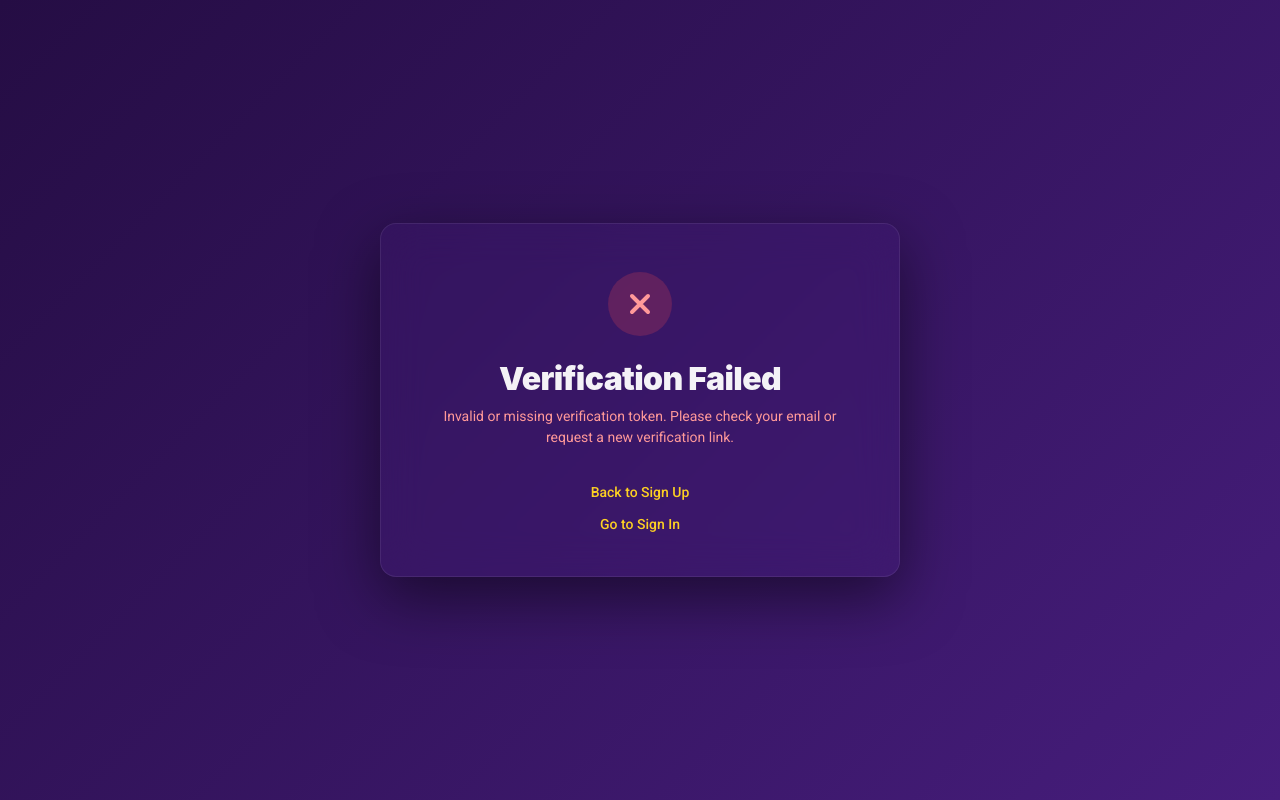
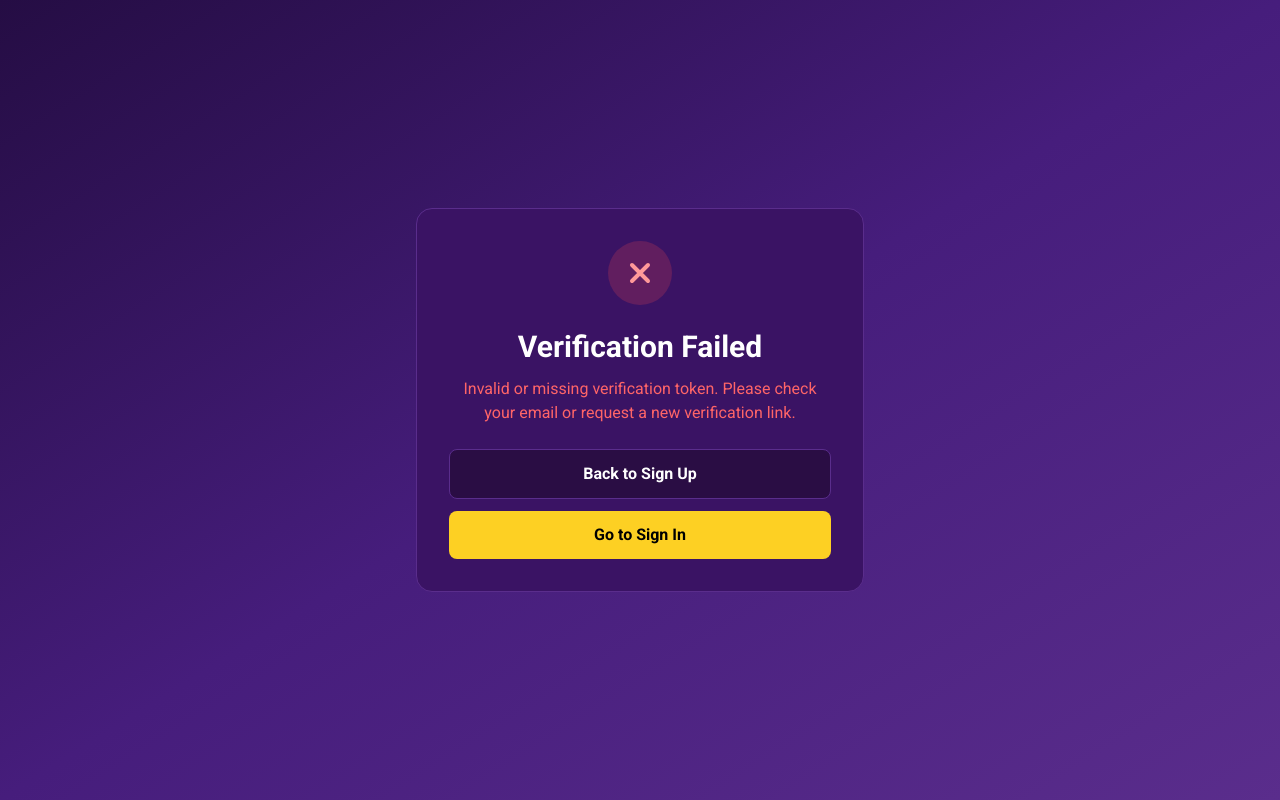
Before and after one commit to showrab09/LSUS_CONNECT, a Next.js app: page /verify-email in a window 1280 px wide. Built offline with nearby package versions, Linux system fonts and the light colour scheme.

Commit message:
feat: Make verify-email page responsive for mobile/tablet/desktop

```diff
--- a/app/verify-email/page.tsx
+++ b/app/verify-email/page.tsx
@@ -3,25 +3,26 @@
 import Link from "next/link";
 import { useState, useEffect, Suspense } from "react";
 import { useSearchParams } from "next/navigation";
-import "./auth-pages.css";
+
+/**
+ * LSUS Connect - Email Verification Page (FULLY RESPONSIVE)
+ * Mobile: Centered card, full-width on small screens
+ * Desktop: Centered card with max-width
+ */
 
 type VerificationStatus = "verifying" | "success" | "error";
 
 function EmailVerificationContent() {
   const searchParams = useSearchParams();
-  const [token, setToken] = useState<string | null>(null);
   const [status, setStatus] = useState<VerificationStatus>("verifying");
   const [message, setMessage] = useState<string>("");
 
   useEffect(() => {
     const tokenParam = searchParams.get("token");
-    setToken(tokenParam);
 
     if (!tokenParam) {
       setStatus("error");
-      setMessage(
-        "Invalid or missing verification token. Please check your email or request a new verification link."
-      );
+      setMessage("Invalid or missing verification token. Please check your email or request a new verification link.");
       return;
     }
 
@@ -33,7 +34,6 @@ function EmailVerificationContent() {
     setMessage("Verifying your email...");
 
     try {
-      // REAL API CALL - This actually verifies the email in the database
       const response = await fetch("/api/auth/verify-email", {
         method: "POST",
         headers: { "Content-Type": "application/json" },
@@ -60,40 +60,19 @@ function EmailVerificationContent() {
   }
 
   return (
-    <div className="authPage">
-      <div className="authCard">
-        <div
-          style={{
-            textAlign: "center",
-            marginBottom: "1.5rem",
-          }}
-        >
+    <div className="min-h-screen flex items-center justify-center bg-gradient-to-br from-[#250D44] via-[#461D7C] to-[#5a2d8c] p-4">
+      <div className="w-full max-w-md bg-[#3a1364] rounded-2xl p-6 sm:p-8 border border-[#5a2d8c]">
+        {/* Icon */}
+        <div className="text-center mb-6">
           {status === "verifying" && (
-            <div
-              style={{
-                width: "64px",
-                height: "64px",
-                margin: "0 auto",
-                border: "4px solid rgba(253, 208, 35, 0.3)",
-                borderTop: "4px solid var(--lsus-gold)",
-                borderRadius: "50%",
-                animation: "spin 1s linear infinite",
-              }}
-            />
+            <div className="w-16 h-16 mx-auto border-4 border-[#FDD023]/30 border-t-[#FDD023] rounded-full animate-spin" />
           )}
           {status === "success" && (
-            <svg
-              width="64"
-              height="64"
-              viewBox="0 0 64 64"
-              fill="none"
-              xmlns="http://www.w3.org/2000/svg"
-              style={{ margin: "0 auto" }}
-            >
+            <svg className="w-16 h-16 mx-auto" viewBox="0 0 64 64" fill="none">
               <circle cx="32" cy="32" r="32" fill="rgba(253, 208, 35, 0.2)" />
               <path
                 d="M20 32L28 40L44 24"
-                stroke="var(--lsus-gold)"
+                stroke="#FDD023"
                 strokeWidth="4"
                 strokeLinecap="round"
                 strokeLinejoin="round"
@@ -101,14 +80,7 @@ function EmailVerificationContent() {
             </svg>
           )}
           {status === "error" && (
-            <svg
-              width="64"
-              height="64"
-              viewBox="0 0 64 64"
-              fill="none"
-              xmlns="http://www.w3.org/2000/svg"
-              style={{ margin: "0 auto" }}
-            >
+            <svg className="w-16 h-16 mx-auto" viewBox="0 0 64 64" fill="none">
               <circle cx="32" cy="32" r="32" fill="rgba(255, 77, 77, 0.2)" />
               <path
                 d="M24 24L40 40M40 24L24 40"
@@ -120,60 +92,50 @@ function EmailVerificationContent() {
           )}
         </div>
 
-        <h1 className="authTitle">
+        {/* Title */}
+        <h1 className="text-white text-2xl sm:text-3xl font-bold text-center mb-3">
           {status === "verifying" && "Verifying Email"}
           {status === "success" && "Email Verified!"}
           {status === "error" && "Verification Failed"}
         </h1>
 
-        <p
-          className="authSubtitle"
-          style={{
-            color:
-              status === "error"
-                ? "#ff9999"
-                : status === "success"
-                ? "var(--lsus-gold)"
-                : "var(--lsus-text-secondary)",
-          }}
-        >
+        {/* Message */}
+        <p className={`text-center mb-6 text-sm sm:text-base ${
+          status === "error" ? "text-red-400" :
+          status === "success" ? "text-[#FDD023]" :
+          "text-gray-300"
+        }`}>
           {message}
         </p>
 
+        {/* Error Actions */}
         {status === "error" && (
-          <div style={{ marginTop: "2rem" }}>
-            <div className="authBottomLinkWrap" style={{ marginTop: "1rem" }}>
-              <Link className="authBottomLink" href="/signup">
+          <div className="space-y-3">
+            <Link
+              href="/signup"
+              className="block w-full py-3 bg-[#2a0d44] text-white font-semibold rounded-lg border border-[#5a2d8c] hover:border-[#FDD023] transition-colors text-center min-h-[48px] flex items-center justify-center"
+            >
               Back to Sign Up
             </Link>
-            </div>
-            <div className="authBottomLinkWrap" style={{ marginTop: "0.5rem" }}>
-              <Link className="authBottomLink" href="/signin">
+            <Link
+              href="/signin"
+              className="block w-full py-3 bg-[#FDD023] text-black font-bold rounded-lg hover:bg-[#FFE34A] transition-colors text-center min-h-[48px] flex items-center justify-center"
+            >
               Go to Sign In
             </Link>
           </div>
-          </div>
         )}
 
+        {/* Success Action */}
         {status === "success" && (
-          <div className="authBottomLinkWrap">
-            <Link className="authBottomLink" href="/signin">
+          <Link
+            href="/signin"
+            className="block w-full py-3 bg-[#FDD023] text-black font-bold rounded-lg hover:bg-[#FFE34A] transition-colors text-center min-h-[48px] flex items-center justify-center"
+          >
             Go to Sign In Now
           </Link>
-          </div>
         )}
       </div>
-
-      <style jsx>{`
-        @keyframes spin {
-          0% {
-            transform: rotate(0deg);
-          }
-          100% {
-            transform: rotate(360deg);
-          }
-        }
-      `}</style>
     </div>
   );
 }
@@ -182,9 +144,9 @@ export default function EmailVerificationPage() {
   return (
     <Suspense
       fallback={
-        <div className="authPage">
-          <div className="authCard">
-            <h1 className="authTitle">Loading...</h1>
+        <div className="min-h-screen flex items-center justify-center bg-gradient-to-br from-[#250D44] via-[#461D7C] to-[#5a2d8c]">
+          <div className="w-full max-w-md bg-[#3a1364] rounded-2xl p-8 border border-[#5a2d8c]">
+            <h1 className="text-white text-2xl font-bold text-center">Loading...</h1>
           </div>
         </div>
       }
```
Lines whose indentation alone changed are shown as unchanged.
